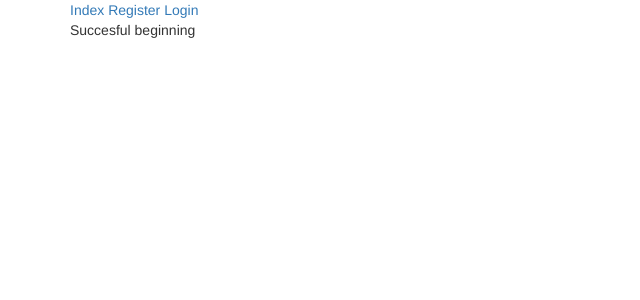
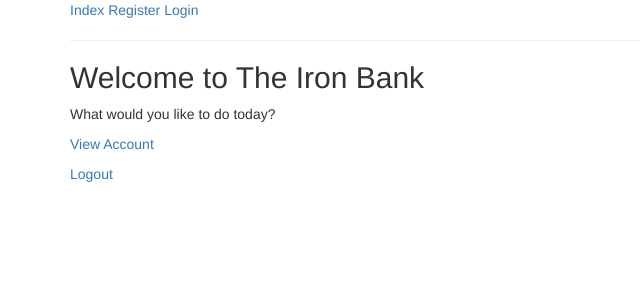
Before and after one commit to KiaraRaynS/TheIronBank-20-06-16, a Django app: page / in a window 1280 px wide. Shown: the top 300 px of the page, without its empty margins (0-640 px from the left). Run offline with Django 3.2, Linux system fonts and the light colour scheme; some libraries are stand-ins or nearby versions.

Commit message:
Program works

```diff
--- a/appironbank/static/appironbank/pagestyling.css
+++ b/appironbank/static/appironbank/pagestyling.css
@@ -1 +1,4 @@
-hold
+.navbarinformation {
+  background-color: #333;
+  font-family: monospace;
+}
--- a/appironbank/templates/appironbank/transaction_form.html
+++ b/appironbank/templates/appironbank/transaction_form.html
@@ -2,6 +2,7 @@
 
 {% block bodycontent %}
     <br>
+    <p> Current Balance: {{ balance.balancemod__sum }}</p>
     <h2>Past Transactions</h2>
       {% for item in transactions %}
         {% if item.transtype == 'credit' %}
--- a/appironbank/templates/base.html
+++ b/appironbank/templates/base.html
@@ -20,6 +20,7 @@
   <a href="{% url 'register' %}">Register</a>
   <a href="{% url 'login' %}">Login</a>
   {% endif %}
+  <hr>
     {% block bodycontent %}
     {% endblock %}
   </body>
--- a/appironbank/templates/index.html
+++ b/appironbank/templates/index.html
@@ -1,5 +1,8 @@
 {% extends 'base.html' %}
 
 {% block bodycontent %}
-<p>Succesful beginning</p>
+<h2>Welcome to The Iron Bank</h2>
+<p>What would you like to do today?</p>
+<p><a href="{% url 'userdata' %}">View Account</a></p>
+<p><a href="{% url 'logout' %}">Logout</a></p>
 {% endblock %}
--- a/appironbank/views.py
+++ b/appironbank/views.py
@@ -35,10 +35,11 @@ class ViewUserdata(CreateView):
         return super(ViewUserdata, self).form_valid(form)
 
     def get_context_data(self, **kwargs):
+        context = super().get_context_data(**kwargs)
         user = self.request.user
-        kwargs['transactions'] = Transaction.objects.filter(user=user)
-        balance = Transaction.objects.filter(user=user).aggregate(Sum('balancemod'))
-        return super(ViewUserdata, self).get_context_data(**kwargs)
+        context['transactions'] = Transaction.objects.filter(user=user)
+        context['balance'] = Transaction.objects.filter(user=user).aggregate(Sum('balancemod'))
+        return context
 
 
 class TransactionInfo(TemplateView):
```
